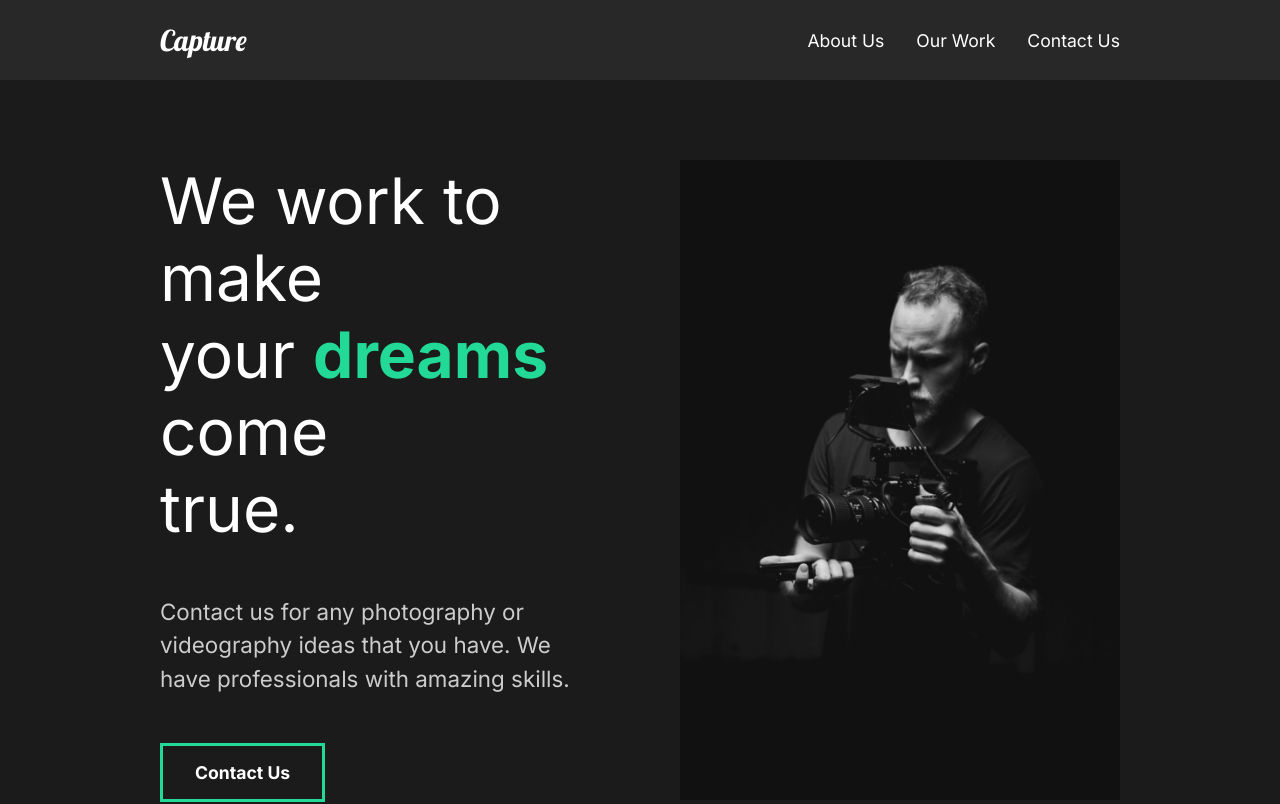
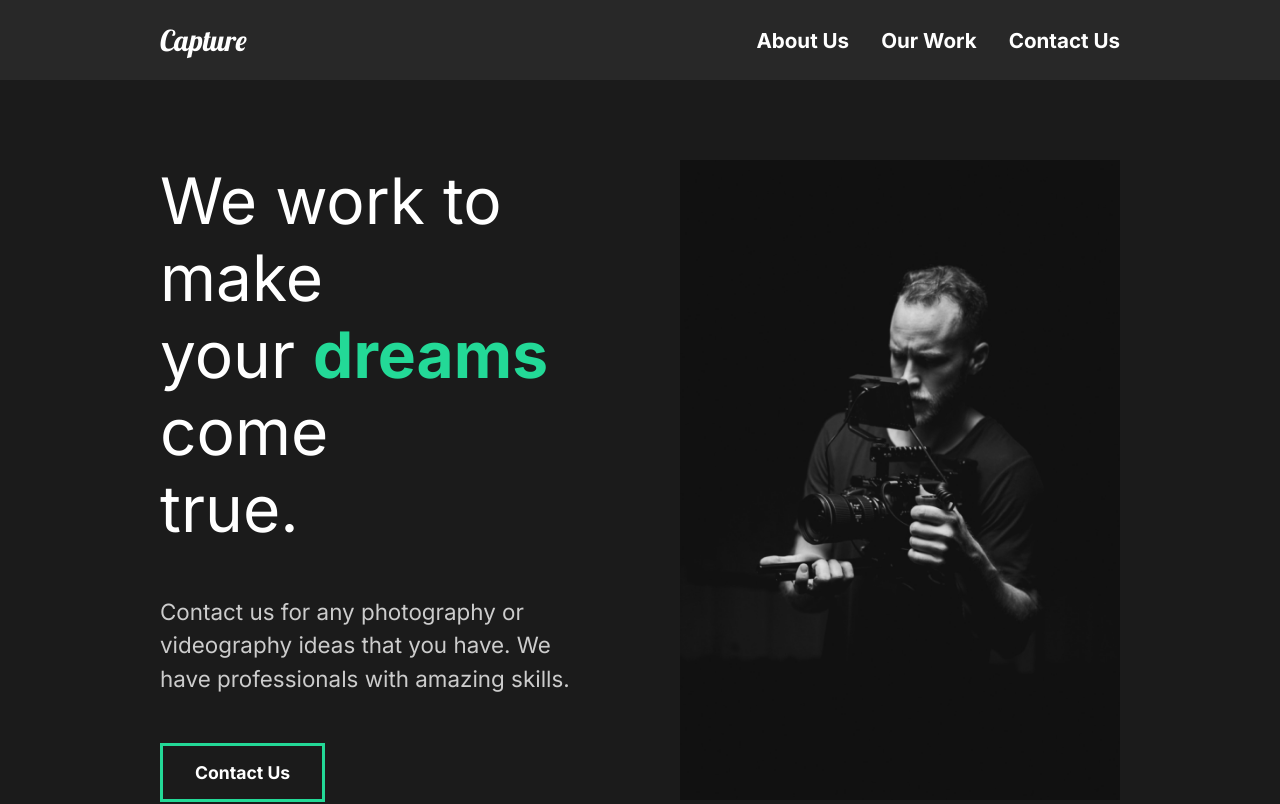
Before and after one commit to sujoyduttajad/Capture-Portfolio, a React (Create React App) app: page / in a window 1280 px wide. Shown: the top 804 px of the page. Built offline with nearby package versions, Linux system fonts and the light colour scheme.

Commit message:
Added header tags to the Navlinks

```diff
--- a/src/components/Nav.js
+++ b/src/components/Nav.js
@@ -1,6 +1,6 @@
-import React from 'react'
-import { NavLink } from 'react-router-dom';
-import styled from 'styled-components'
+import React from "react";
+import { NavLink } from "react-router-dom";
+import styled from "styled-components";
 
 const Navbar = styled.nav`
   min-height: 10vh;
@@ -28,25 +28,38 @@ const Navbar = styled.nav`
     position: relative;
     color: #23d997;
   }
+  h3 {
+    font-weight: 600;
+  }
 `;
 
 const Nav = () => {
   return (
     <Navbar>
-        <h1><NavLink id='logo' to='/'>Capture</NavLink></h1>
+      <h1>
+        <NavLink id="logo" to="/">
+          Capture
+        </NavLink>
+      </h1>
       <ul>
         <li>
-                <NavLink className="styled-link" to='/'>About Us</NavLink>
+          <NavLink className="styled-link" to="/">
+            <h3>About Us</h3>
+          </NavLink>
         </li>
         <li>
-                <NavLink className="styled-link" to='/work'>Our Work</NavLink>
+          <NavLink className="styled-link" to="/work">
+            <h3>Our Work</h3>
+          </NavLink>
         </li>
         <li>
-                <NavLink className="styled-link" to='/contact'>Contact Us</NavLink>
+          <NavLink className="styled-link" to="/contact">
+            <h3>Contact Us</h3>
+          </NavLink>
         </li>
       </ul>
     </Navbar>
-  )
-}
+  );
+};
 
-export default Nav
+export default Nav;
```
Lines whose indentation alone changed are shown as unchanged.
